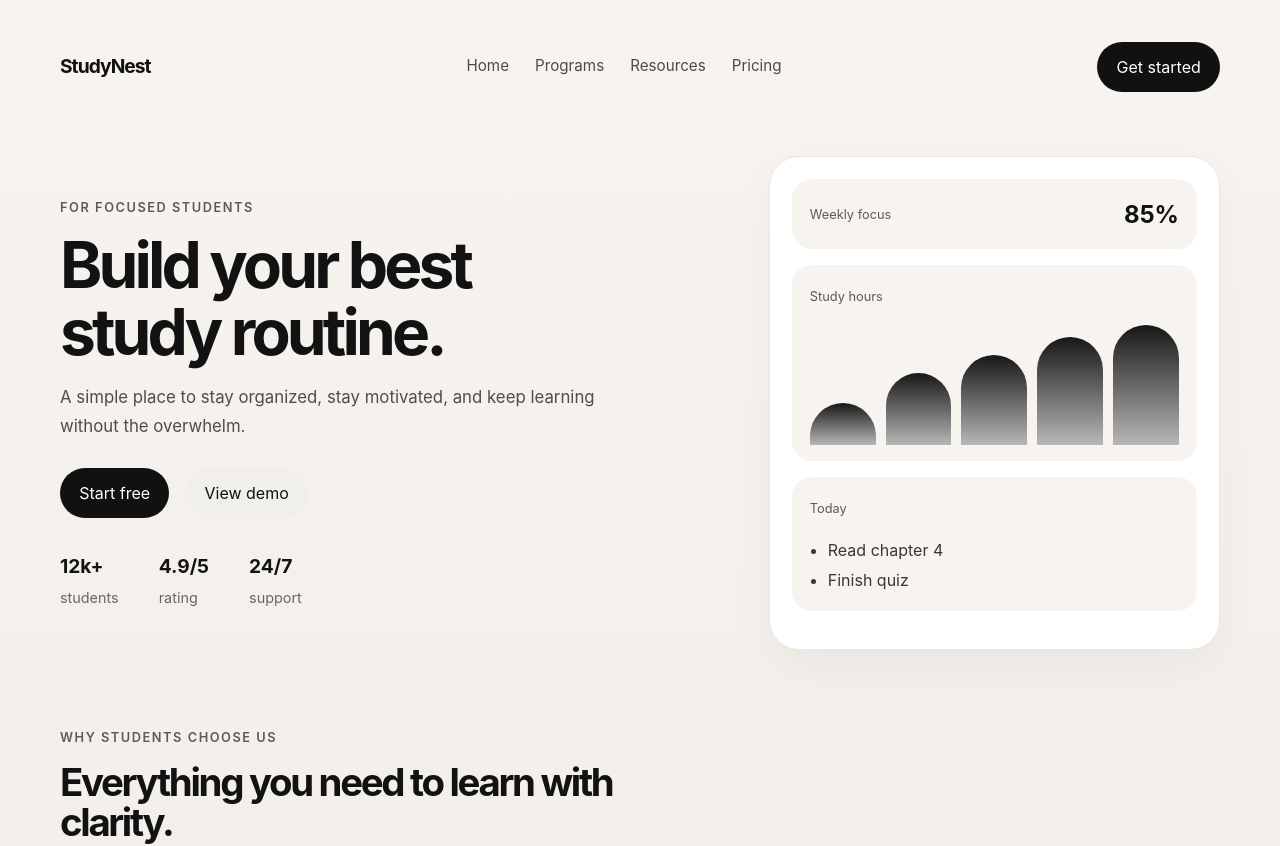
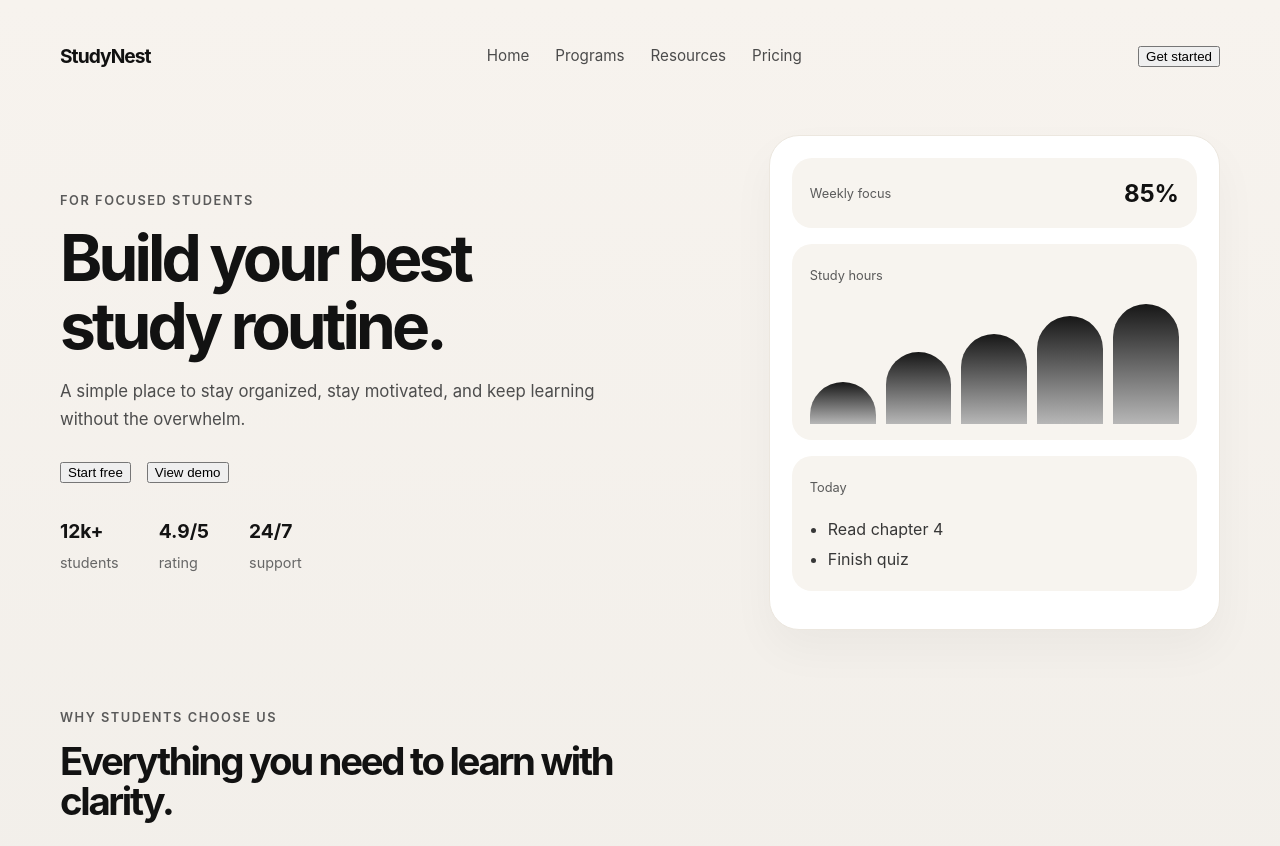
Before and after one commit to ManishNewa/ReactApp, a React (Vite) app: page / in a window 1280 px wide. Shown: the top 846 px of the page. Built offline with nearby package versions, Linux system fonts and the light colour scheme.

Commit message:
create custom button component and implement the usages

```diff
--- /dev/null
+++ b/src/components/buttons/BaseButton.jsx
@@ -0,0 +1,5 @@
+export default function BaseButton({label, customClass}) {
+    return(
+        <button className={customClass}>{label}</button>
+    );
+}
--- a/src/layouts/Hero.jsx
+++ b/src/layouts/Hero.jsx
@@ -1,3 +1,5 @@
+import BaseButton from '../components/buttons/BaseButton';
+
 export default function Hero() {
     return (
         <section className="hero">
@@ -10,8 +12,8 @@ export default function Hero() {
                 </p>
 
                 <div className="hero-actions">
-                    <button className="primary-button">Start free</button>
-                    <button className="secondary-button">View demo</button>
+                    <BaseButton className="primary-button" label="Start free"/>
+                    <BaseButton className="secondary-button" label="View demo"/>
                 </div>
 
                 <div className="stats">
--- a/src/layouts/Navbar.jsx
+++ b/src/layouts/Navbar.jsx
@@ -1,3 +1,5 @@
+import BaseButton from '../components/buttons/BaseButton';
+
 export default function Navbar() {
     return (
         <header className="topbar">
@@ -18,7 +20,7 @@ export default function Navbar() {
                 </a>
             </nav>
 
-            <button className="nav-button">Get started</button>
+            <BaseButton className="nav-button" label="Get started" />
         </header>
     );
 }
```
